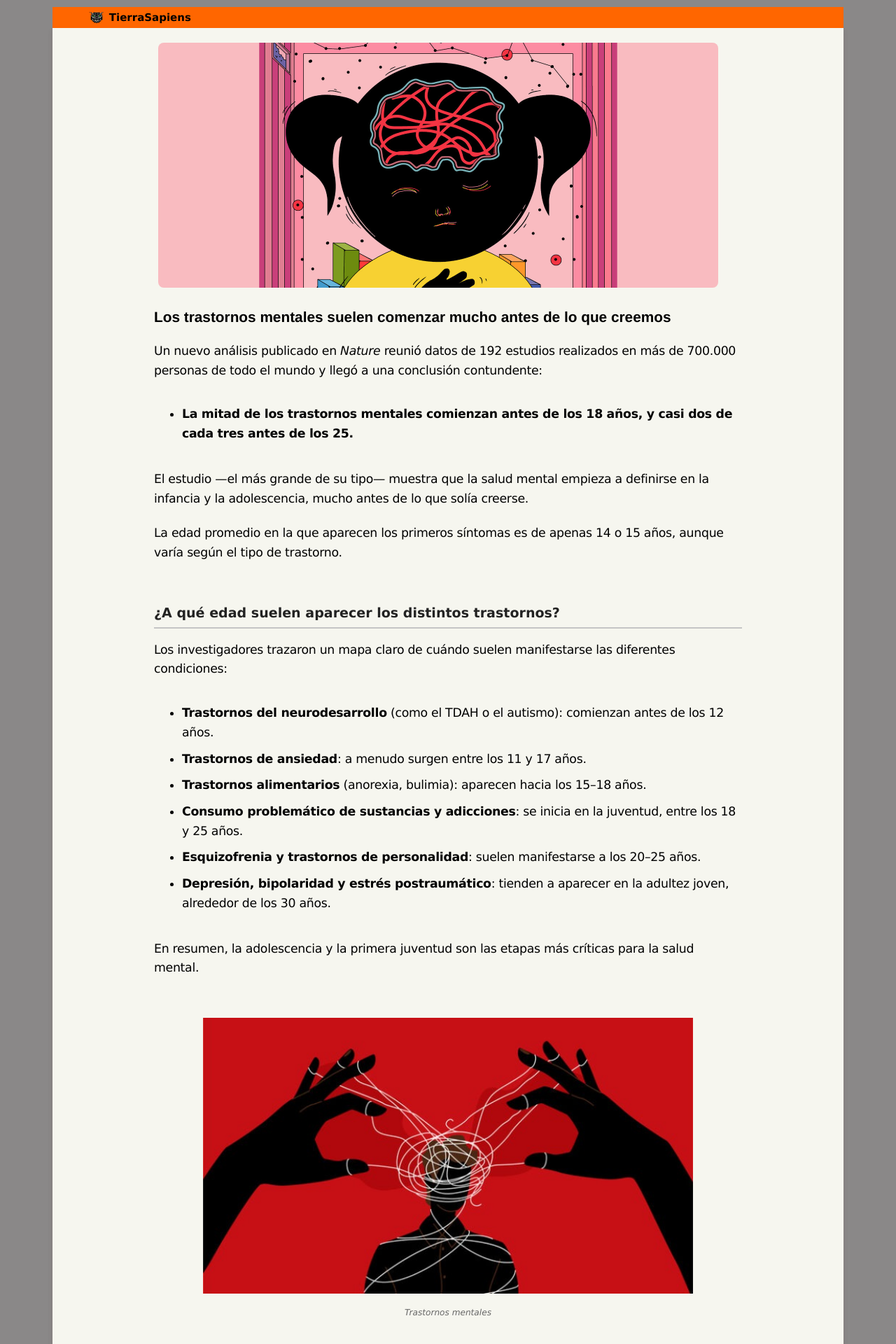
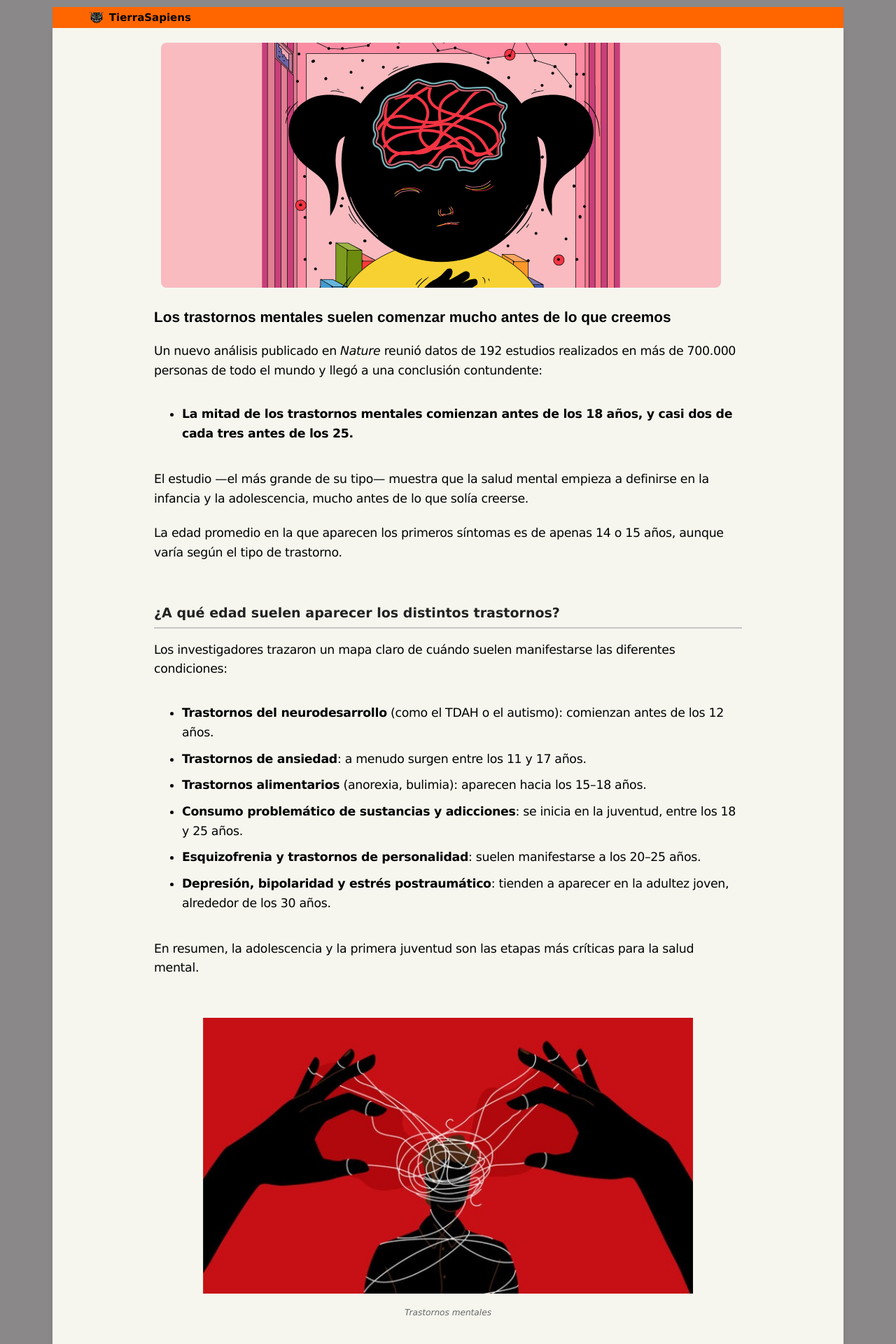
Before and after one commit to TierraSapiens/RealidadAlterna, a Jekyll site: the page built from _posts/2025-11-20-los-trastornos-mentales-suelen-comenzar-mucho-antes-de-lo-que-creemos-advierte-un-estudio-global.md, in a window 1280 px wide. Shown: the top 1920 px of the page at 70% size. Built offline with Jekyll 4.4.1, drawn with Linux system fonts in a browser that asks for light colours.

Commit message:
modifcacion

```diff
--- a/assets/css/style.css
+++ b/assets/css/style.css
@@ -389,7 +389,7 @@ footer {
 
 /* CENTRADO CLÁSICO Y FUNCIONAL PARA ELEMENTOS DE BLOQUE */
     position: static; /* Desactiva cualquier posición relativa/absoluta */
-    margin-left: 6px !important; /* Centrado horizontal */
+    margin-left: 10px !important; /* Centrado horizontal */
     margin-right: auto !important;
     margin-top: 0 !important;
     margin-bottom: 0 !important;
```
